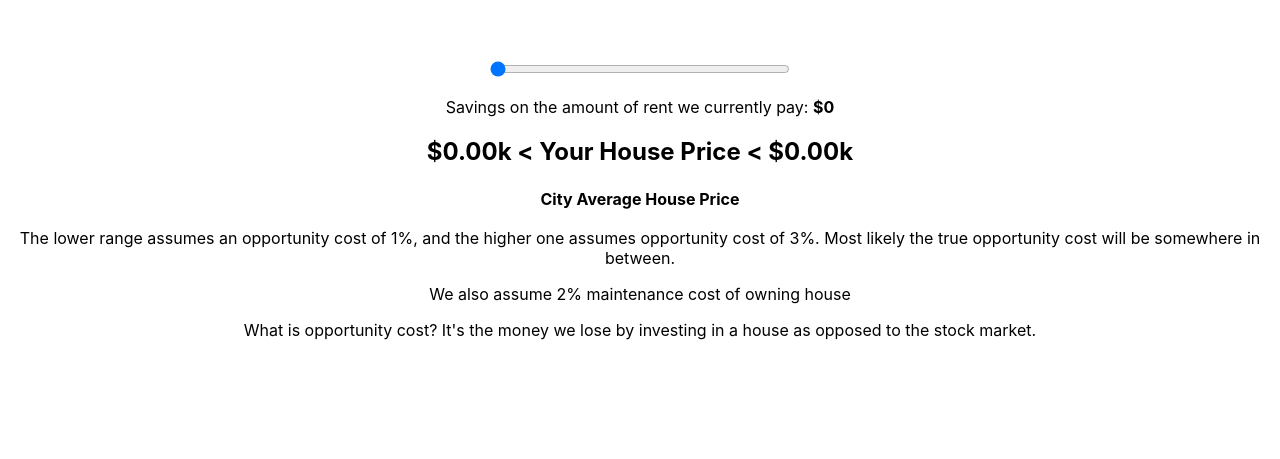
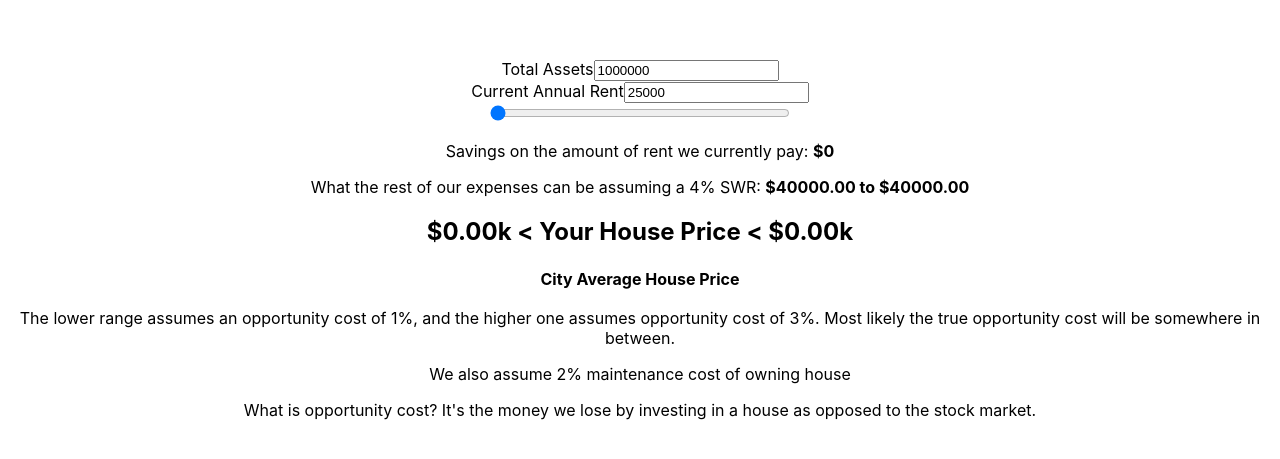
Before and after one commit to sidk/what-can-you-buy, a React (Create React App) app: page / in a window 1280 px wide. Shown: the part 341-800 px from the top of the page. Built offline with nearby package versions, Linux system fonts and the light colour scheme.

Commit message:
add some info about expenses

```diff
--- a/src/App.js
+++ b/src/App.js
@@ -33,26 +33,51 @@ function App() {
   const [savings, setSavings] = React.useState(0);
   const [lowerRange, setLowerRange] = React.useState(0);
   const [higherRange, setHigherRange] = React.useState(0);
+  const [currentRent, setCurrentRent] = React.useState(25000);
+  const [totalAssets, setTotalAssets] = React.useState(1000000);
 
   const calculateRange = (e) => {
     setSavings(e.target.value);
-    setLowerRange(((25000 - e.target.value) * 100) / 5);
-    setHigherRange(((25000 - e.target.value) * 100) / 3);
+    setLowerRange(((currentRent - e.target.value) * 100) / 5);
+    setHigherRange(((currentRent - e.target.value) * 100) / 3);
   };
 
   return (
     <div className="App">
+      <div>
+        <label>Total Assets</label>
+        <input
+          type="number"
+          value={totalAssets}
+          onChange={(e) => setTotalAssets(e.target.value)}
+        />
+      </div>
+      <div>
+        <label>Current Annual Rent</label>
+        <input
+          type="number"
+          value={currentRent}
+          onChange={(e) => setCurrentRent(e.target.value)}
+        />
+      </div>
       <input
         type="range"
         value={savings}
         onChange={calculateRange}
         onInput={calculateRange}
         min="0"
-        max="25000"
+        max={currentRent}
       />
       <p>
         Savings on the amount of rent we currently pay:{" "}
         <strong>${savings}</strong>
+      </p>
+      <p>
+        What the rest of our expenses can be assuming a 4% SWR:{" "}
+        <strong>
+          ${(0.04 * (totalAssets - higherRange)).toFixed(2)} to {" $"}
+          {(0.04 * (totalAssets - lowerRange)).toFixed(2)}
+        </strong>
       </p>
       <div>
         <h2>
@@ -62,13 +87,13 @@ function App() {
         <table data-role="table">
           <thead>
             <tr>
-              <th>City </th>
+              <th>City</th>
               <th>Average House Price</th>
             </tr>
           </thead>
           <tbody>
             {HOUSE_PRICES.filter((hp) => hp.price <= higherRange).map((hp) => (
-              <tr>
+              <tr key={hp.region}>
                 <td>{hp.region}</td>
                 <td>{hp.price}</td>
               </tr>
```
